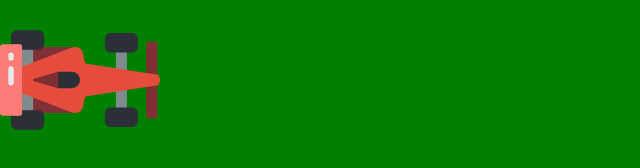
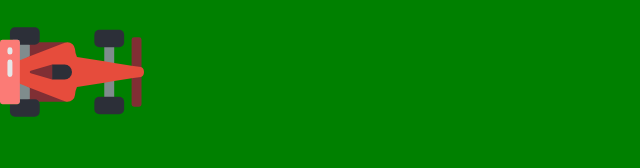
Before and after one commit to byu014/driving-game, a website: page index.html in a window 1280 px wide. Shown: the whole page, without its empty margins (0-640 px from the left). Drawn offline with Linux system fonts and the light colour scheme.

Commit message:
finished issue 1 user can see their car

```diff
--- a/css/styles.css
+++ b/css/styles.css
@@ -5,5 +5,5 @@
 }
 
 img {
-  width: 10rem;
+  width: 9rem;
 }
```
